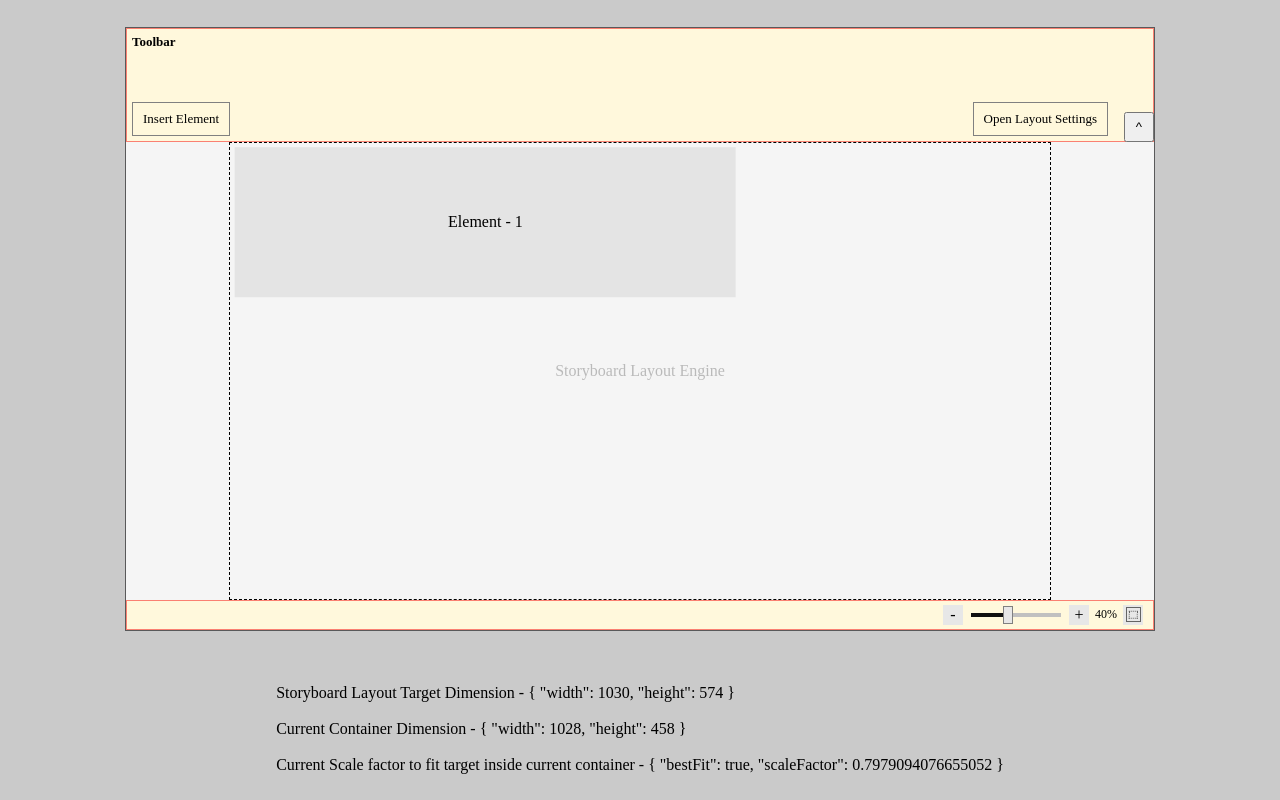
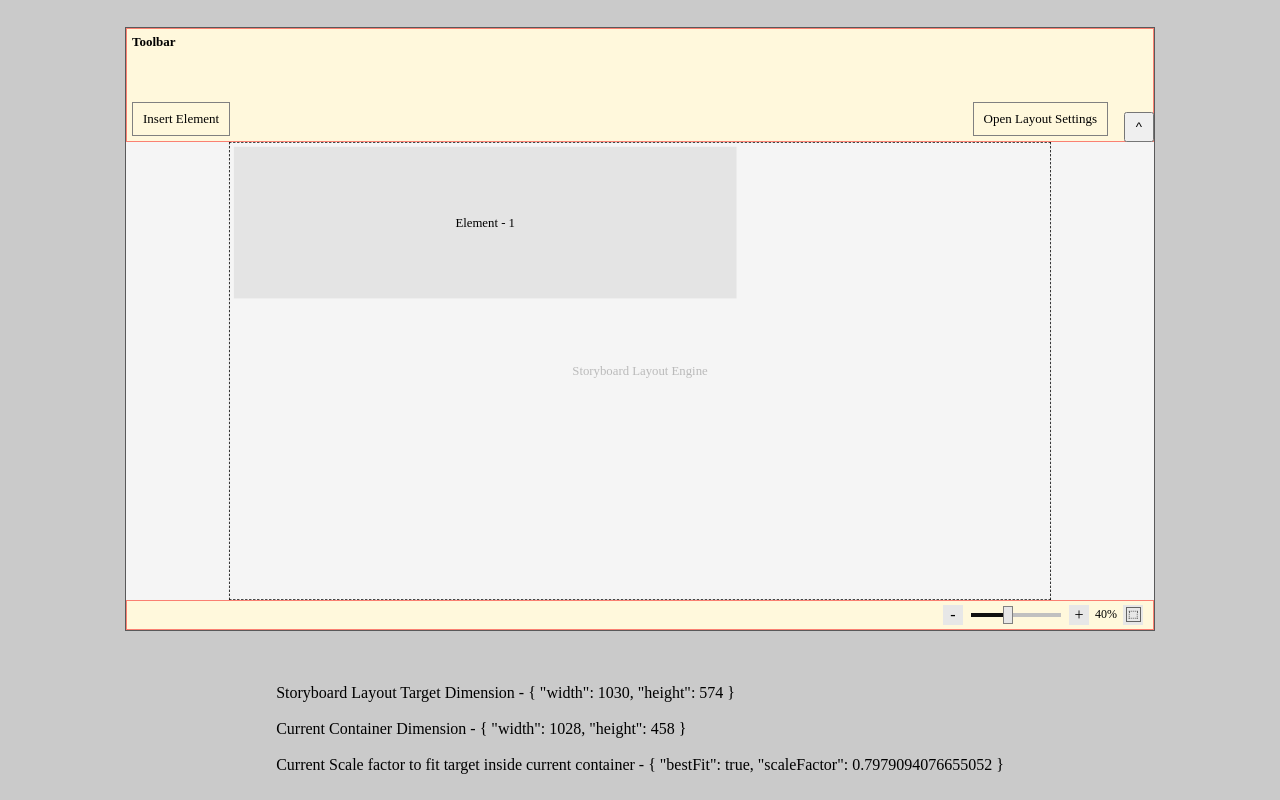
Before and after one commit to ThayalanGR/storyboard-engine, a React (Create React App) app: page / in a window 1280 px wide. Built offline with nearby package versions, Linux system fonts and the light colour scheme.

Commit message:
feat: scale transformation experiment changes done

```diff
--- a/src/Storyboard/StoryboardElement.tsx
+++ b/src/Storyboard/StoryboardElement.tsx
@@ -42,8 +42,8 @@ export default function StoryboardElement(props: {
 
   // state
   const {
+    scaleControls: { scaleFactor },
     storyboard,
-    scaleControls: { scaleFactor },
     updateStoryBoard,
     activeElementId,
     updateActiveElementId
@@ -78,10 +78,10 @@ export default function StoryboardElement(props: {
 
   // styles
   const elementStyle: CSSProperties = {
-    width: dimension.width * scaleFactor,
-    height: dimension.height * scaleFactor,
-    left: position.x * scaleFactor,
-    top: position.y * scaleFactor,
+    width: dimension.width,
+    height: dimension.height,
+    left: position.x,
+    top: position.y,
     zIndex: isActiveElement ? STORYBOARD_CONSTANTS.STORYBOARD_ELEMENT_ELEVATIONS.ACTIVE_ELEMENT : STORYBOARD_CONSTANTS.STORYBOARD_ELEMENT_ELEVATIONS.BASE_ELEMENT
   };
 
@@ -107,12 +107,12 @@ export default function StoryboardElement(props: {
         newElements[currentElementIndex] = {
           ...newElements[currentElementIndex],
           position: {
-            x: position.x / scaleFactor,
-            y: position.y / scaleFactor
+            x: position.x,
+            y: position.y
           },
           dimension: {
-            width: dimension.width / scaleFactor,
-            height: dimension.height / scaleFactor
+            width: dimension.width,
+            height: dimension.height
           }
         };
         updateStoryBoard({ ...storyboard, elements: newElements });
@@ -126,31 +126,34 @@ export default function StoryboardElement(props: {
     (event: MouseEvent) => {
       if (event.clientX <= 0 && event.clientY <= 0) return;
 
+      const [clientX, clientY] = [event.clientX / scaleFactor, event.clientY / scaleFactor]
+
       const storyboardRootContainerBoundingRect = elementRef.current?.parentElement?.getBoundingClientRect();
       const [storyX, storyY, storyRight, storyBottom] = [
-        (storyboardRootContainerBoundingRect?.x ?? 0) + 1, // 1 for storyboard wrapper border compensation
-        (storyboardRootContainerBoundingRect?.y ?? 0) + 1,
-        storyboardRootContainerBoundingRect?.right ?? 0,
-        storyboardRootContainerBoundingRect?.bottom ?? 0
+        ((storyboardRootContainerBoundingRect?.x ?? 0) / scaleFactor) + 1, // 1 for storyboard wrapper border compensation
+        ((storyboardRootContainerBoundingRect?.y ?? 0) / scaleFactor) + 1,
+        ((storyboardRootContainerBoundingRect?.right ?? 0) / scaleFactor),
+        ((storyboardRootContainerBoundingRect?.bottom ?? 0) / scaleFactor)
       ];
 
-      const offsetX = event.clientX - positionChangeOffsetTracker.current.x;
-      const offsetY = event.clientY - positionChangeOffsetTracker.current.y;
+      const offsetX = clientX - (positionChangeOffsetTracker.current.x / scaleFactor);
+      const offsetY = clientY - (positionChangeOffsetTracker.current.y / scaleFactor);
 
       const elementBoundingRect = elementRef.current?.getBoundingClientRect();
+      const [elementWidth, elementHeight] = [((elementBoundingRect?.width ?? 0) / scaleFactor), ((elementBoundingRect?.height ?? 0) / scaleFactor)]
 
       let [x1, y1] = [offsetX, offsetY];
 
-      const isRightBoundaryReached = x1 + (elementBoundingRect?.width ?? 0) > storyRight;
-      const isBottomBoundaryReached = y1 + (elementBoundingRect?.height ?? 0) > storyBottom;
+      const isRightBoundaryReached = x1 + elementWidth > storyRight;
+      const isBottomBoundaryReached = y1 + elementHeight > storyBottom;
 
       // re-position conditional restriction block
       if (isRightBoundaryReached && isBottomBoundaryReached) {
         return;
       } else if (isBottomBoundaryReached && !isRightBoundaryReached) {
-        y1 = storyBottom - (elementBoundingRect?.height ?? 0);
+        y1 = storyBottom - elementHeight;
       } else if (isRightBoundaryReached && !isBottomBoundaryReached) {
-        x1 = storyRight - (elementBoundingRect?.width ?? 0);
+        x1 = storyRight - elementWidth;
       }
 
       const position: IStoryboardElementPosition = {
@@ -166,9 +169,8 @@ export default function StoryboardElement(props: {
         )
       };
 
-      const { width, height } = elementBoundingRect ?? { width: 0, height: 0 };
       const resizeInfo: IElementResizeInfo = {
-        dimension: { width, height },
+        dimension: { width: elementWidth, height: elementHeight },
         position
       };
 
@@ -193,6 +195,7 @@ export default function StoryboardElement(props: {
     },
     [onPositionChange]
   );
+
 
   const onElementClick = useCallback(() => {
     if (!isActiveElement) updateActiveElementId(elementId);
@@ -223,7 +226,7 @@ export default function StoryboardElement(props: {
           <StoryboardElementResizeControls
             updateElementDimension={updateElementDimension}
           />
-          <StoryboardElementOptions element={element} scaleFactor={scaleFactor} />
+          <StoryboardElementOptions element={element} />
         </>
       )}
     </div>
--- a/src/Storyboard/StoryboardElementOptions.tsx
+++ b/src/Storyboard/StoryboardElementOptions.tsx
@@ -14,10 +14,9 @@ export const STORYBOARD_ELEMENT_OPTION_HEIGHT = 18;
 
 export default function StoryboardElementOptions(props: {
     element: IStoryboardElement;
-    scaleFactor: number;
 }) {
     // props
-    const { element, scaleFactor } = props;
+    const { element } = props;
 
     // services
     const storyboardLayoutEngineService = StoryboardLayoutEngineService.getInstance()
@@ -61,7 +60,7 @@ export default function StoryboardElementOptions(props: {
                 setPosition("inside");
             }
         }
-    }, [element.dimension, element.position, scaleFactor]);
+    }, [element.dimension, element.position]);
 
     // styles
     const wrapperStyle: CSSProperties = useMemo(() => {
--- a/src/Storyboard/StoryboardElementResizeControls.tsx
+++ b/src/Storyboard/StoryboardElementResizeControls.tsx
@@ -2,7 +2,8 @@ import React, { RefObject, useCallback, useRef } from "react";
 import {
   IDimension,
   IStoryboardElementPosition,
-  STORYBOARD_CONSTANTS
+  STORYBOARD_CONSTANTS,
+  useStoryboardStore
 } from "./Storyboard.store";
 import StoryboardLayoutEngineService from "./StoryboardLayoutEngine.service";
 import { IElementResizeInfo } from "./StoryboardElement";
@@ -15,6 +16,9 @@ export default function StoryboardElementResizeControls(props: {
 }) {
   // props
   const { updateElementDimension } = props;
+
+  // state
+  const scaleFactor = useStoryboardStore(state => state.scaleControls.scaleFactor)
 
   // services
   const storyboardLayoutEngineService = StoryboardLayoutEngineService.getInstance();
@@ -49,27 +53,30 @@ export default function StoryboardElementResizeControls(props: {
 
       const handleMouseMove = (moveEvent: MouseEvent) => {
 
+        const [clientX, clientY] = [moveEvent.clientX / scaleFactor, moveEvent.clientY / scaleFactor]
+
         const handleElement = resizeHandleRef.current;
         if (!handleElement) return;
 
         const storyboardRootContainerBoundingRect = handleElement.parentElement?.parentElement?.getBoundingClientRect();
         const [storyX, storyY, storyRight, storyBottom] = [
-          (storyboardRootContainerBoundingRect?.x ?? 0) + 1, // 1 for storyboard wrapper border compensation
-          (storyboardRootContainerBoundingRect?.y ?? 0) + 1,
-          storyboardRootContainerBoundingRect?.right ?? 0,
-          storyboardRootContainerBoundingRect?.bottom ?? 0
+          ((storyboardRootContainerBoundingRect?.x ?? 0) / scaleFactor) + 1, // 1 for storyboard wrapper border compensation
+          ((storyboardRootContainerBoundingRect?.y ?? 0) / scaleFactor) + 1,
+          ((storyboardRootContainerBoundingRect?.right ?? 0) / scaleFactor),
+          ((storyboardRootContainerBoundingRect?.bottom ?? 0) / scaleFactor)
         ];
 
         const parentElementBoundingRect = handleElement.parentElement?.getBoundingClientRect();
         let [x1, y1] = [
-          parentElementBoundingRect?.x ?? 0,
-          parentElementBoundingRect?.y ?? 0
+          (parentElementBoundingRect?.x ?? 0) / scaleFactor,
+          (parentElementBoundingRect?.y ?? 0) / scaleFactor
         ];
+
         const [originalX1, originalY1] = [x1, y1];
 
         let [width, height] = [
-          parentElementBoundingRect?.width ?? 0,
-          parentElementBoundingRect?.height ?? 0
+          (parentElementBoundingRect?.width ?? 0) / scaleFactor,
+          (parentElementBoundingRect?.height ?? 0) / scaleFactor
         ];
         const [originalParentElementWidth, originalParentElementHeight] = [
           width,
@@ -78,12 +85,12 @@ export default function StoryboardElementResizeControls(props: {
 
         let [x2, y2] = [
           storyboardLayoutEngineService.getClampedNumber(
-            moveEvent.clientX,
+            clientX,
             storyX,
             storyRight
           ),
           storyboardLayoutEngineService.getClampedNumber(
-            moveEvent.clientY,
+            clientY,
             storyY,
             storyBottom
           )
@@ -102,31 +109,31 @@ export default function StoryboardElementResizeControls(props: {
             break;
           case "bottom-left":
             x1 = x2;
-            x2 = parentElementBoundingRect?.right ?? 0;
+            x2 = (parentElementBoundingRect?.right ?? 0) / scaleFactor;
             width = x2 - x1;
             height = y2 - y1;
             break;
           case "left":
             x1 = x2;
-            x2 = parentElementBoundingRect?.right ?? 0;
+            x2 = (parentElementBoundingRect?.right ?? 0) / scaleFactor;
             width = x2 - x1;
             break;
           case "top-left":
             x1 = x2;
             y1 = y2;
-            x2 = parentElementBoundingRect?.right ?? 0;
-            y2 = parentElementBoundingRect?.bottom ?? 0;
+            x2 = (parentElementBoundingRect?.right ?? 0) / scaleFactor;
+            y2 = (parentElementBoundingRect?.bottom ?? 0) / scaleFactor;
             width = x2 - x1;
             height = y2 - y1;
             break;
           case "top":
             y1 = y2;
-            y2 = parentElementBoundingRect?.bottom ?? 0;
+            y2 = (parentElementBoundingRect?.bottom ?? 0) / scaleFactor;
             height = y2 - y1;
             break;
           case "top-right":
             y1 = y2;
-            y2 = parentElementBoundingRect?.bottom ?? 0;
+            y2 = (parentElementBoundingRect?.bottom ?? 0) / scaleFactor;
             width = x2 - x1;
             height = y2 - y1;
             break;
--- a/src/Storyboard/StoryboardLayoutEngine.service.ts
+++ b/src/Storyboard/StoryboardLayoutEngine.service.ts
@@ -18,40 +18,18 @@ export default class StoryboardLayoutEngineService {
   }
 
   // core functionalities
-  public computeStoryboardScaledDimension({
+  public findScaleFactorToFitTargetInsideCurrent({
     targetDimension,
-    currentDimension,
-    scaleControls
+    currentDimension, scaleControls
   }: {
     targetDimension: IDimension;
     currentDimension: IDimension;
-    scaleControls: IStoryboardScaleControls;
-  }) {
+    scaleControls: IStoryboardScaleControls
+  }): number {
+
     // find the scale factor
-    const scaleFactor = scaleControls.bestFit
-      ? this.findScaleFactorToFitTargetInsideCurrent({
-        targetDimension,
-        currentDimension
-      })
-      : scaleControls.scaleFactor;
+    if (!scaleControls.bestFit) return scaleControls.scaleFactor;
 
-    // If targetDimension is already smaller, no need to scale up - in this case scaleFactor will be 1.0
-    // Apply the scale factor to targetDimension
-    const scaledDimension: IDimension = {
-      width: targetDimension.width * scaleFactor,
-      height: targetDimension.height * scaleFactor
-    };
-
-    return { scaledDimension, scaleFactor };
-  }
-
-  private findScaleFactorToFitTargetInsideCurrent({
-    targetDimension,
-    currentDimension
-  }: {
-    targetDimension: IDimension;
-    currentDimension: IDimension;
-  }): number {
     const widthScaleFactor = currentDimension.width / targetDimension.width;
     const heightScaleFactor =
       currentDimension.height / targetDimension.height;
--- a/src/Storyboard/StoryboardLayoutEngine.tsx
+++ b/src/Storyboard/StoryboardLayoutEngine.tsx
@@ -1,4 +1,4 @@
-import { CSSProperties, useLayoutEffect, useMemo } from "react";
+import { CSSProperties, useLayoutEffect, useMemo, useRef } from "react";
 import {
   IDimension,
   IStoryboard,
@@ -6,6 +6,7 @@ import {
 } from "./Storyboard.store";
 import StoryboardLayoutEngineService from "./StoryboardLayoutEngine.service";
 import StoryboardElement from "./StoryboardElement";
+import classNames from "classnames";
 
 interface IStoryboardLayoutEngineProps {
   currentDimension: IDimension;
@@ -19,6 +20,9 @@ const StoryboardLayoutEngine = (props: IStoryboardLayoutEngineProps) => {
     storyboard: { dimension: targetDimension, elements }
   } = props;
 
+  // refs
+  const wrapperRef = useRef<HTMLDivElement>(null)
+
   // state
   const { scaleControls, updateScaleControls } = useStoryboardStore();
 
@@ -26,24 +30,38 @@ const StoryboardLayoutEngine = (props: IStoryboardLayoutEngineProps) => {
   const storyboardLayoutEngineService = StoryboardLayoutEngineService.getInstance()
 
   // compute
-  const { scaledDimension: storyboardScaledDimension, scaleFactor } = useMemo(
+  const scaleFactor = useMemo(
     () =>
-      storyboardLayoutEngineService.computeStoryboardScaledDimension({
+      storyboardLayoutEngineService.findScaleFactorToFitTargetInsideCurrent({
         targetDimension,
         currentDimension,
         scaleControls
       }),
     [currentDimension, targetDimension, scaleControls]
   );
+
   const hasScroll =
-    storyboardScaledDimension.width > currentDimension.width ||
-    storyboardScaledDimension.height > currentDimension.height;
+    targetDimension.width * scaleFactor > currentDimension.width ||
+    targetDimension.height * scaleFactor > currentDimension.height;
+
+  // handlers
+  const resetWrapperScroll = () => {
+    if (wrapperRef.current) {
+      wrapperRef.current.scrollTo({ top: 0, left: 0 })
+    }
+  }
 
   // effects
   useLayoutEffect(() => {
-    if (scaleControls.bestFit && scaleControls.scaleFactor !== scaleFactor)
+    if (scaleControls.bestFit && scaleControls.scaleFactor !== scaleFactor) {
       updateScaleControls({ bestFit: true, scaleFactor });
+    }
+
+    resetWrapperScroll()
+
   }, [scaleControls, scaleFactor]);
+
+
 
   // styles
   const wrapperStyle: CSSProperties = {
@@ -56,15 +74,16 @@ const StoryboardLayoutEngine = (props: IStoryboardLayoutEngineProps) => {
 
   // paint
   return (
-    <div className="storyboard-layout-wrapper" style={wrapperStyle}>
+    <div ref={wrapperRef} className="storyboard-layout-wrapper" style={wrapperStyle} >
       <div
-        className="storyboard-layout-core-scaled-container"
-        style={{ ...storyboardScaledDimension }}
+        className={classNames("storyboard-layout-core-scaled-container", { 'storyboard-layout-core-scaled-container-without-scroll': !hasScroll })}
+        style={{ ...targetDimension, '--scale-value': scaleFactor } as CSSProperties}
       >
         {elements.map((element) => (
           <StoryboardElement element={element} key={element.elementId} />
         ))}
       </div>
+      <div style={{ width: targetDimension.width * scaleFactor, height: targetDimension.height * scaleFactor }}></div>
     </div>
   );
 };
--- a/src/Storyboard/storyboard.css
+++ b/src/Storyboard/storyboard.css
@@ -79,14 +79,27 @@ input {
 
 /* layout */
 .storyboard-layout-wrapper {
-  display: grid;
-  place-items: center;
+  position: relative;
+  scroll-behavior: smooth;
 }
 
 .storyboard-layout-core-scaled-container {
   border: 1px dashed black;
-  position: relative;
+  position: absolute;
   overflow: hidden;
+
+  /* set via script  */
+  scale: var(--scale-value);
+
+  transform-origin: top left;
+
+  z-index: 1;
+}
+
+.storyboard-layout-core-scaled-container-without-scroll {
+  top: 50%;
+  left: 50%;
+  transform: translate(-50%, -50%);
 }
 
 .storyboard-layout-core-scaled-container::after {
```
